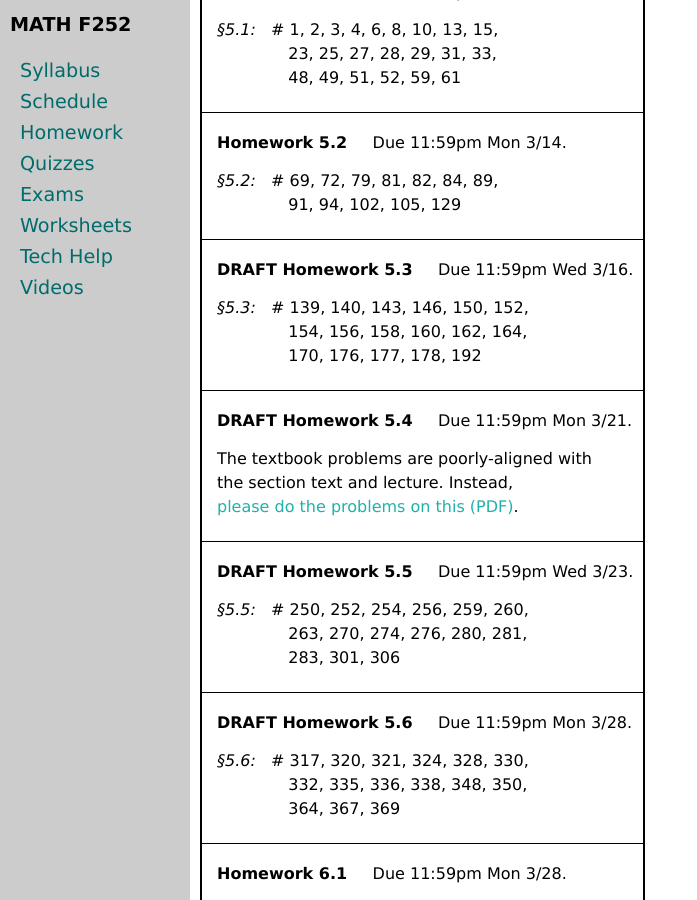
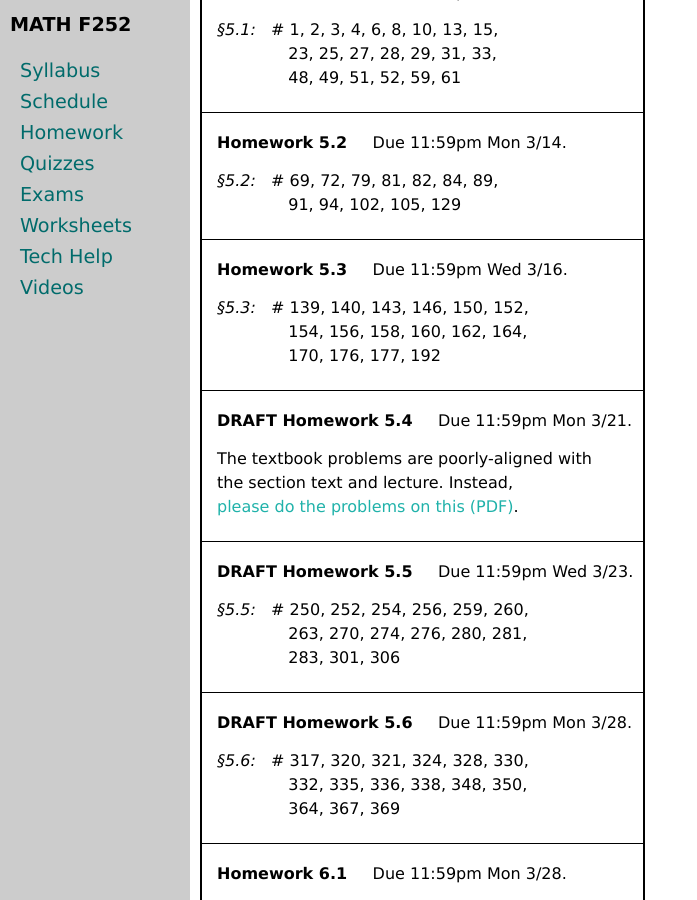
Before and after one commit to uaf-math/calc2, a Jekyll site: the page built from homework.md, in a window 1280 px wide and 900 px high, scrolled down 2645 px. Shown: the whole window, without its empty margins (0-697 px from the left). Built offline with Jekyll 4.4.1, drawn with Linux system fonts in a browser that asks for light colours.

Commit message:
Finalize Homework 5.3.

```diff
--- a/_data/homework.yml
+++ b/_data/homework.yml
@@ -113,13 +113,13 @@ homework:
   - section: 5.2
     problems: 69, 72, 79, 81, 82, 84, 89,
     cont: 91, 94, 102, 105, 129
-- name: DRAFT Homework 5.3
+- name: Homework 5.3
   due: 11:59pm Wed 3/16
   sections:
   - section: 5.3
     problems: 139, 140, 143, 146, 150, 152,
     cont: 154, 156, 158, 160, 162, 164,
-    contcont: 170, 176, 177, 178, 192
+    contcont: 170, 176, 177, 192
 - name: DRAFT Homework 5.4
   due: 11:59pm Mon 3/21
   override: override5p4.pdf
```
